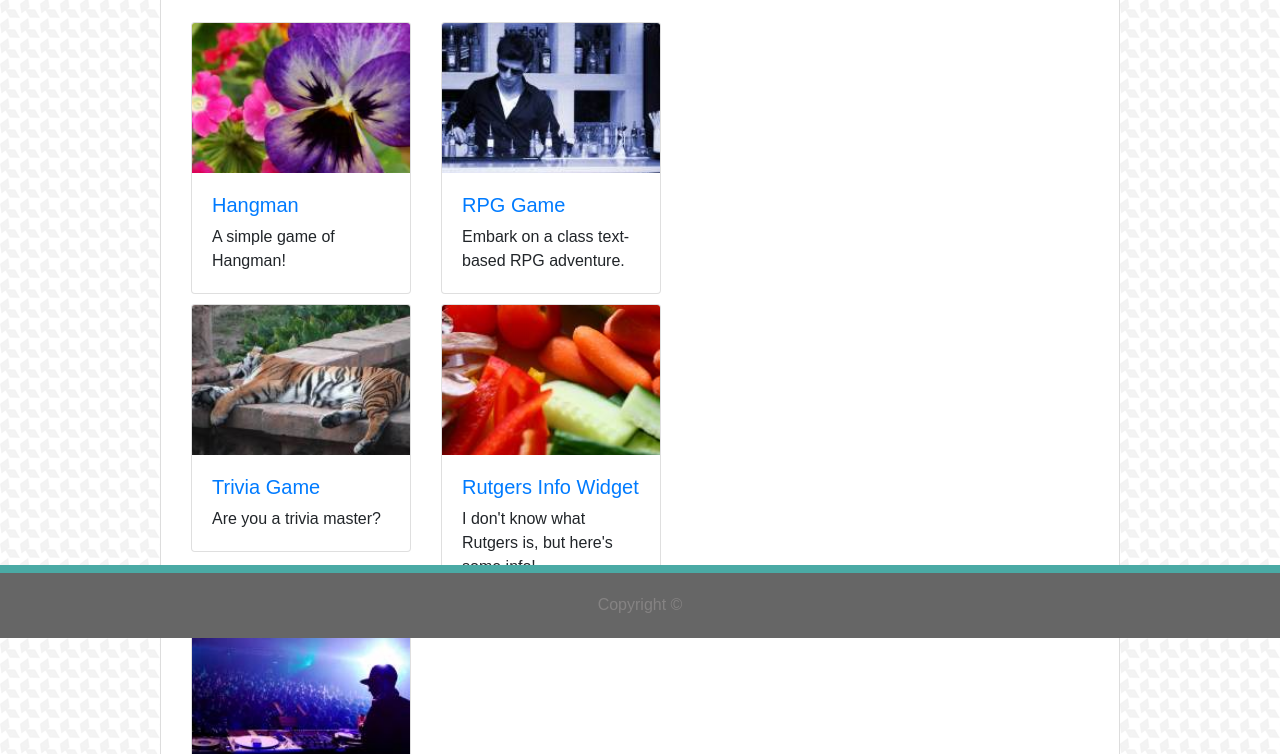
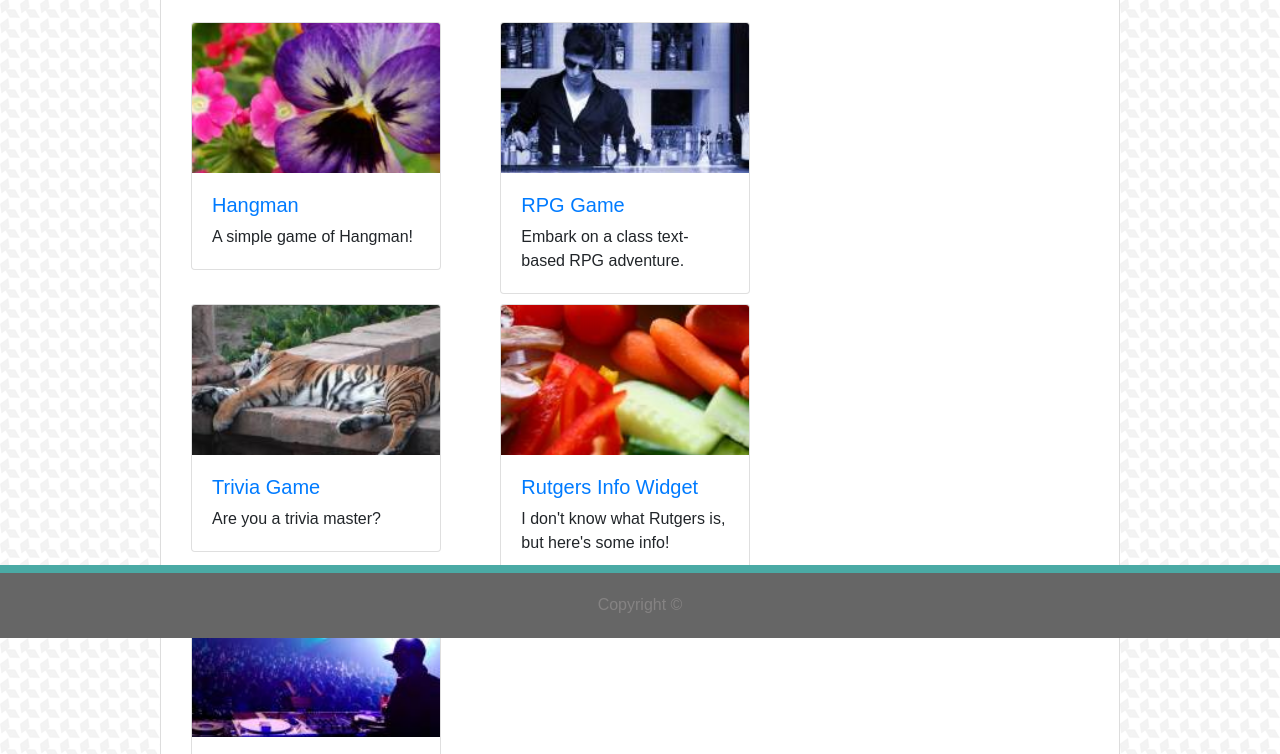
Before and after one commit to phillipbooker/Bootstrap-Portfolio, a plain HTML site: page portfolio.html in a window 1280 px wide. Shown: the part 162-916 px from the top of the page. Drawn offline with nearby package versions, Linux system fonts and the light colour scheme.

Commit message:
Fixes portfolio picture size.

```diff
--- a/portfolio.html
+++ b/portfolio.html
@@ -43,10 +43,10 @@
                 </div>
                 <div class="row">
                     <!-- <div class="proj-box text-center col-lg-4 col-md-4 col-xs-4"> -->
-                    <div class="proj-box col-lg-4 col-md-4 col-xs-4">
+                    <div class="col-lg-4 col-md-4 col-xs-12">
                         <!-- <img id="proj1" class=" proj-pic img-responsive" src="assets/images/proj1.jpg" alt="Project Picture">
                         <a class="proj-link" href="#">Project Link</a> -->
-                        <div class="card">
+                        <div class="proj-box card">
                             <img class="card-img-top proj-pic" src="assets/images/proj1.jpg" alt="Project Picture">
                             <div class="card-body">
                                 <a class="card-title" href="#"><h5>Hangman</h5></a>
@@ -54,8 +54,8 @@
                             </div>
                         </div>
                     </div>
-                    <div class="proj-box col-lg-4 col-md-4 col-xs-4">
-                        <div class="card">
+                    <div class="col-lg-4 col-md-4 col-xs-12">
+                        <div class="proj-box card">
                             <img class="card-img-top proj-pic" src="assets/images/proj2.jpg" alt="Project Picture">
                             <div class="card-body">
                                 <a class="card-title" href="#"><h5>RPG Game</h5></a>
@@ -65,8 +65,8 @@
                     </div>
                 </div>
                 <div class="row">
-                    <div class="proj-box col-lg-4 col-md-4 col-xs-4">
-                        <div class="card">
+                    <div class="col-lg-4 col-md-4 col-xs-12">
+                        <div class="proj-box card">
                             <img class="card-img-top proj-pic" src="assets/images/proj3.jpg" alt="Project Picture">
                             <div class="card-body">
                                 <a class="card-title" href="#"><h5>Trivia Game</h5></a>
@@ -74,8 +74,8 @@
                             </div>
                         </div>
                     </div>
-                    <div class="proj-box col-lg-4 col-md-4 col-xs-4">
-                        <div class="card">
+                    <div class="col-lg-4 col-md-4 col-xs-12">
+                        <div class="proj-box card">
                             <img class="card-img-top proj-pic" src="assets/images/proj4.jpg" alt="Project Picture">
                             <div class="card-body">
                                 <a class="card-title" href="#"><h5>Rutgers Info Widget</h5></a>
@@ -85,8 +85,8 @@
                     </div>
                 </div>
                 <div class="row">
-                    <div class="proj-box col-lg-4 col-md-4 col-xs-4">
-                        <div class="card">
+                    <div class="col-lg-4 col-md-4 col-xs-12">
+                        <div class="proj-box card">
                             <img class="card-img-top proj-pic" src="assets/images/proj5.jpg" alt="Project Picture">
                             <div class="card-body">
                                 <a class="card-title" href="#"><h5>Rock Paper Scissors</h5></a>
```
